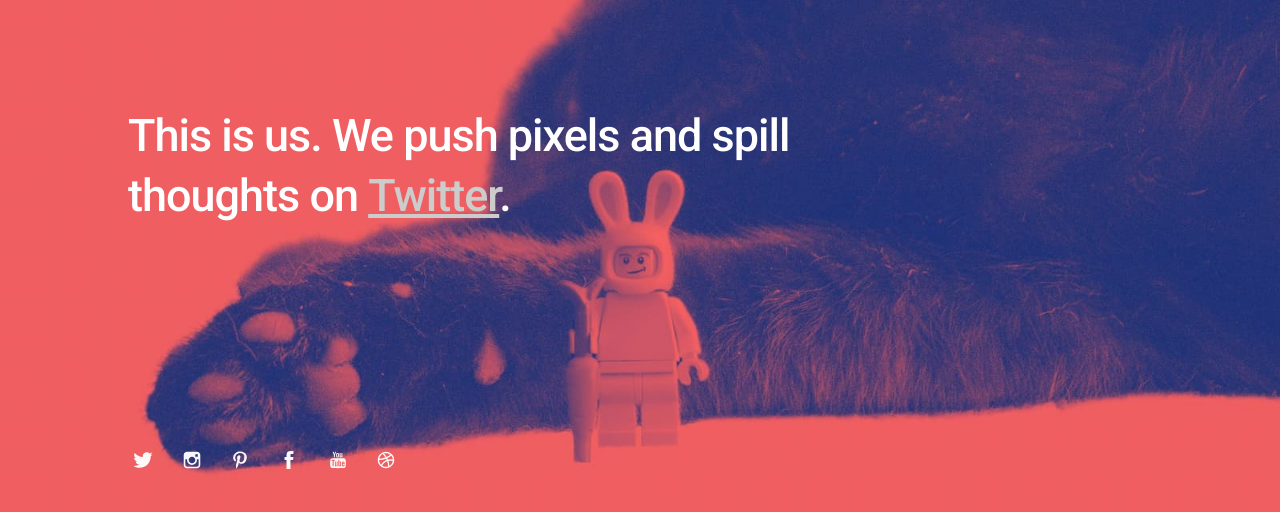
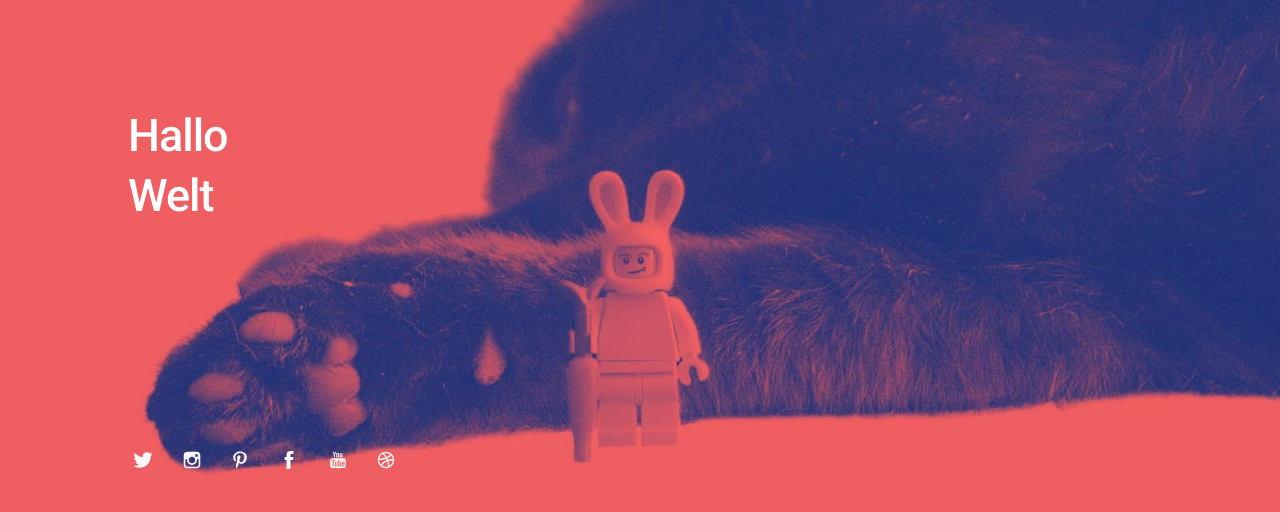
Before and after one commit to lenaed/lenaed.github.io, a plain HTML site: page index.html in a window 1280 px wide. Shown: the part 230-742 px from the top of the page. Drawn offline with Linux system fonts and the light colour scheme.

Commit message:
Headline geaendert

```diff
--- a/index.html
+++ b/index.html
@@ -48,7 +48,7 @@
 
 		<div class="bio">
 
-			<p>This is us. We push pixels and spill thoughts on <a href="#">Twitter</a>.</p>
+			<p>Hallo Welt </p>
 
 		</div>
 
```
